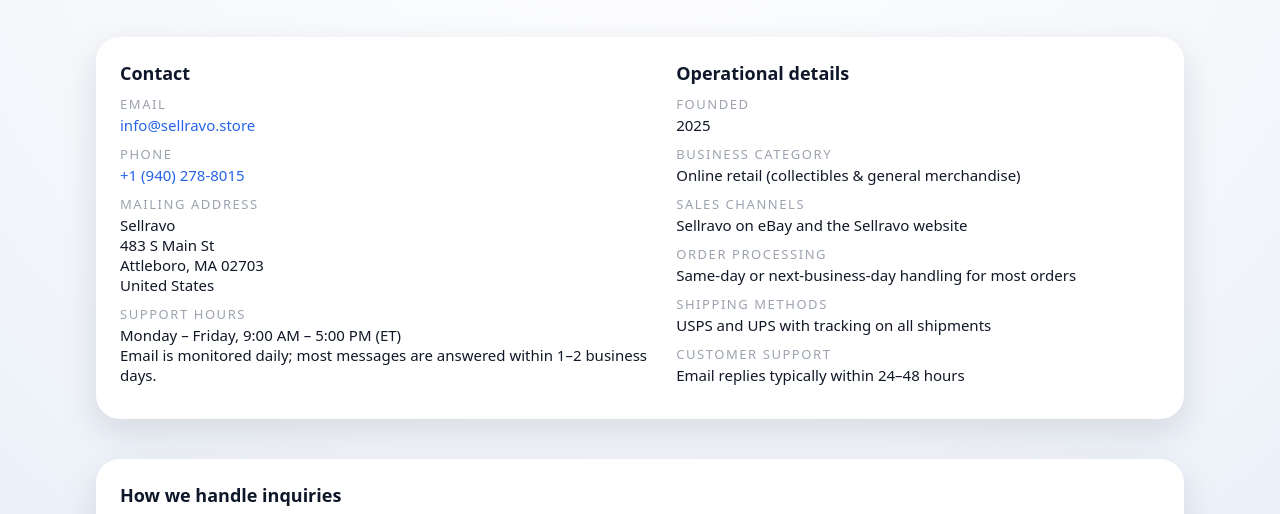
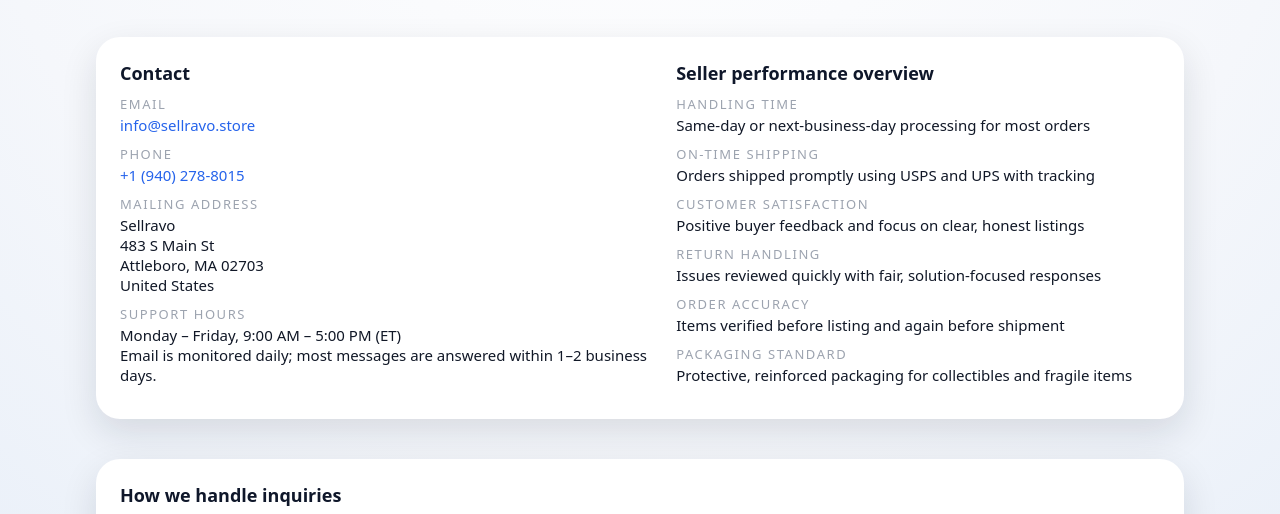
Before and after one commit to sellravo/sellravo.github.io, a plain HTML site: page contact.html in a window 1280 px wide. Shown: the part 260-774 px from the top of the page. Drawn offline with Linux system fonts and the light colour scheme.

Commit message:
Update contact.html

```diff
--- a/contact.html
+++ b/contact.html
@@ -354,49 +354,49 @@
           </div>
         </div>
 
-        <!-- Operational details -->
+        <!-- Seller performance overview -->
         <div>
-          <h2 class="section-title">Operational details</h2>
+          <h2 class="section-title">Seller performance overview</h2>
 
           <div class="info-item">
-            <div class="info-label">Founded</div>
+            <div class="info-label">Handling time</div>
             <div class="info-value">
-              2025
+              Same-day or next-business-day processing for most orders
             </div>
           </div>
 
           <div class="info-item">
-            <div class="info-label">Business category</div>
+            <div class="info-label">On-time shipping</div>
             <div class="info-value">
-              Online retail (collectibles &amp; general merchandise)
+              Orders shipped promptly using USPS and UPS with tracking
             </div>
           </div>
 
           <div class="info-item">
-            <div class="info-label">Sales channels</div>
+            <div class="info-label">Customer satisfaction</div>
             <div class="info-value">
-              Sellravo on eBay and the Sellravo website
+              Positive buyer feedback and focus on clear, honest listings
             </div>
           </div>
 
           <div class="info-item">
-            <div class="info-label">Order processing</div>
+            <div class="info-label">Return handling</div>
             <div class="info-value">
-              Same-day or next-business-day handling for most orders
+              Issues reviewed quickly with fair, solution-focused responses
             </div>
           </div>
 
           <div class="info-item">
-            <div class="info-label">Shipping methods</div>
+            <div class="info-label">Order accuracy</div>
             <div class="info-value">
-              USPS and UPS with tracking on all shipments
+              Items verified before listing and again before shipment
             </div>
           </div>
 
           <div class="info-item">
-            <div class="info-label">Customer support</div>
+            <div class="info-label">Packaging standard</div>
             <div class="info-value">
-              Email replies typically within 24–48 hours
+              Protective, reinforced packaging for collectibles and fragile items
             </div>
           </div>
         </div>
```
